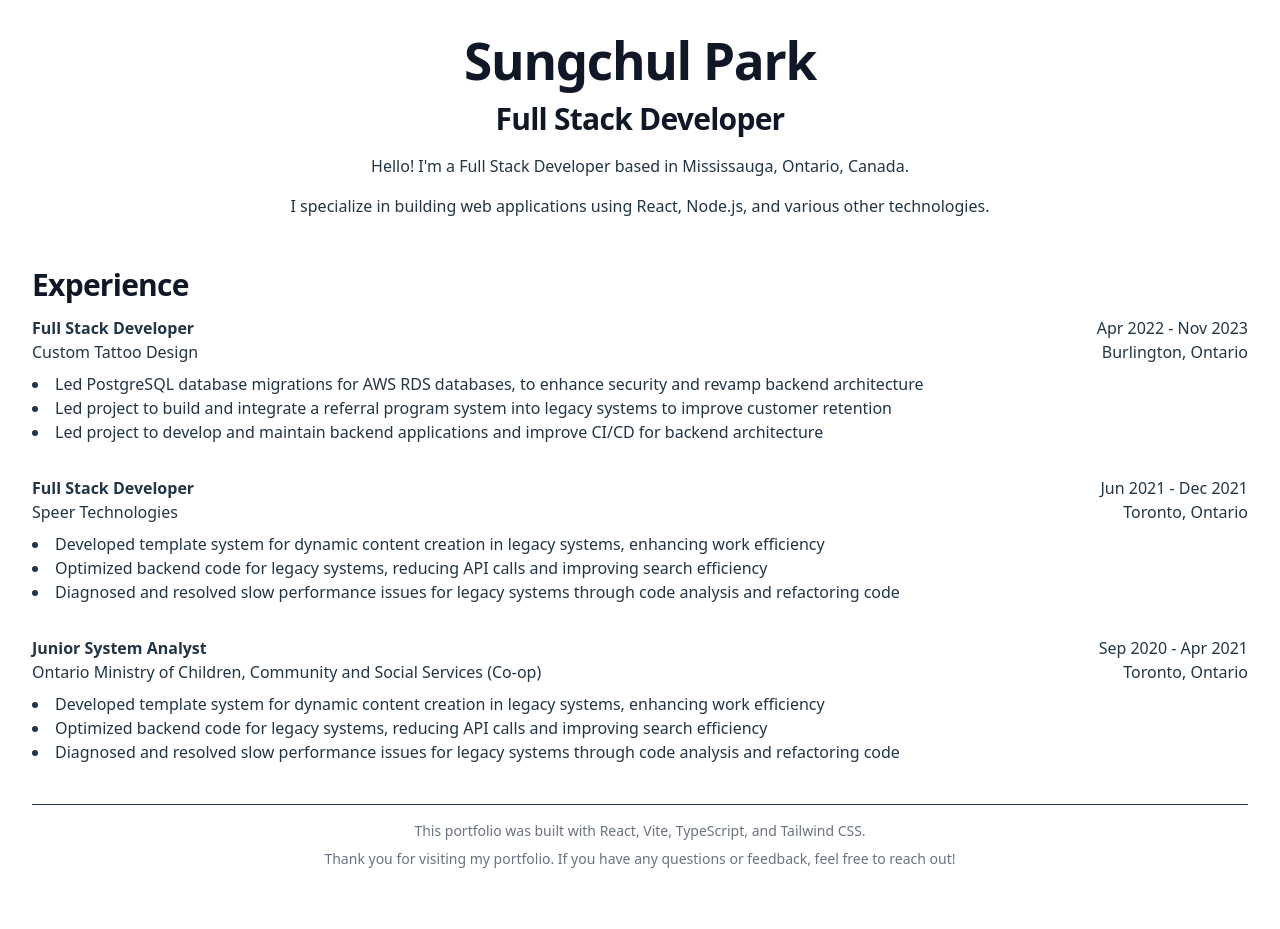
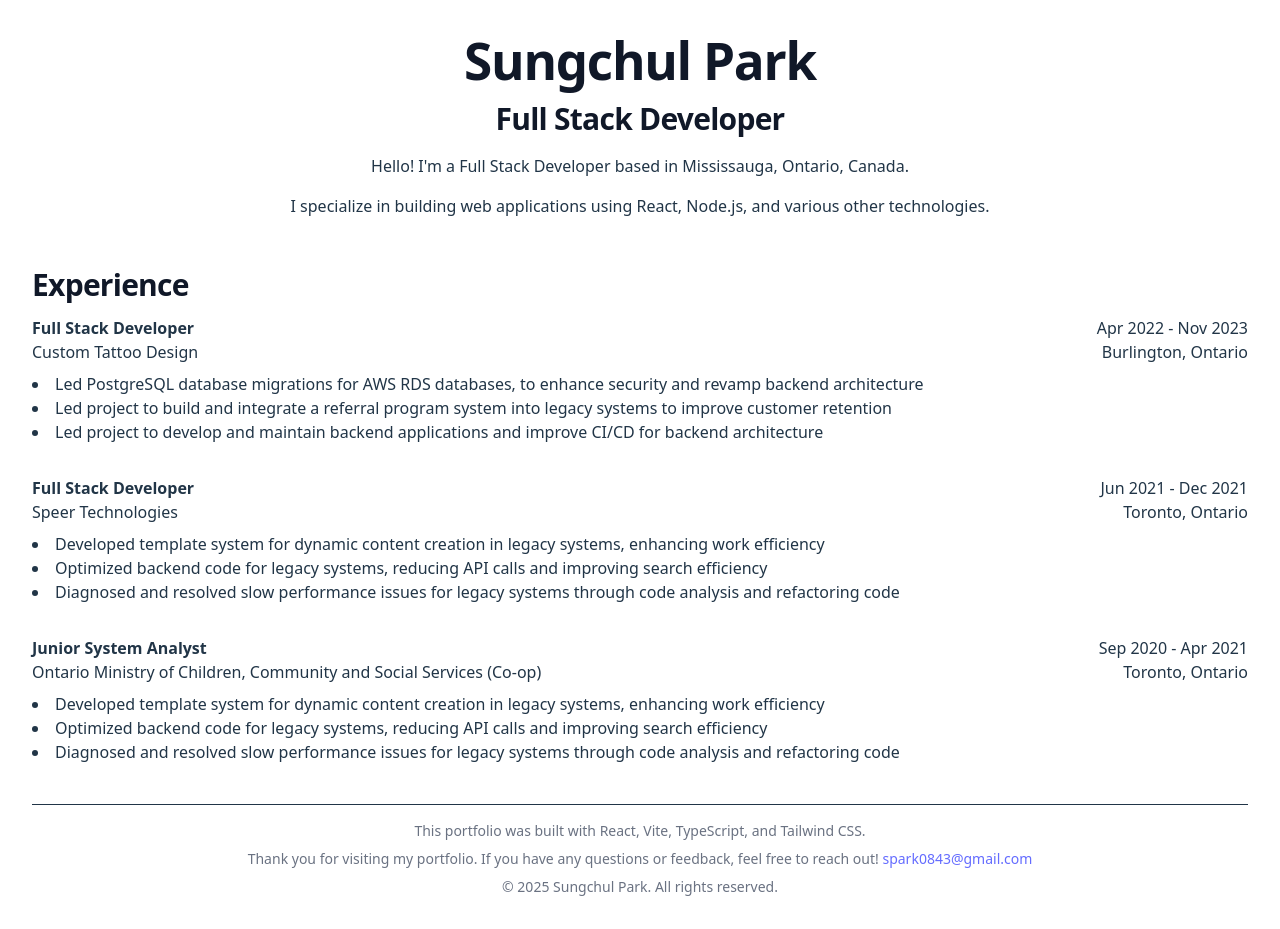
Before and after one commit to sungchulpark1/sungchulpark1.github.io, a React (Vite) app in the folder web-portfolio/: page / in a window 1280 px wide. Before the commit the page ends 901 px from the top, so only its background shows below. Built offline with nearby package versions, Linux system fonts and the light colour scheme.

Commit message:
feat: add email, copyright

```diff
--- a/web-portfolio/src/App.tsx
+++ b/web-portfolio/src/App.tsx
@@ -115,8 +115,11 @@ function App() {
         <p className="text-center text-sm text-gray-500 dark:text-gray-400 mb-2">
           This portfolio was built with React, Vite, TypeScript, and Tailwind CSS.
         </p>
+        <p className="mb-2 text-center text-sm text-gray-500 dark:text-gray-400">
+          Thank you for visiting my portfolio. If you have any questions or feedback, feel free to reach out! <a href="mailto:spark0843@gmail.com" className="text-blue-500 hover:underline dark:text-blue-400">spark0843@gmail.com</a>
+        </p>
         <p className="text-center text-sm text-gray-500 dark:text-gray-400">
-          Thank you for visiting my portfolio. If you have any questions or feedback, feel free to reach out!
+          © 2025 Sungchul Park. All rights reserved.
         </p>
       </div>
     </div>
```
